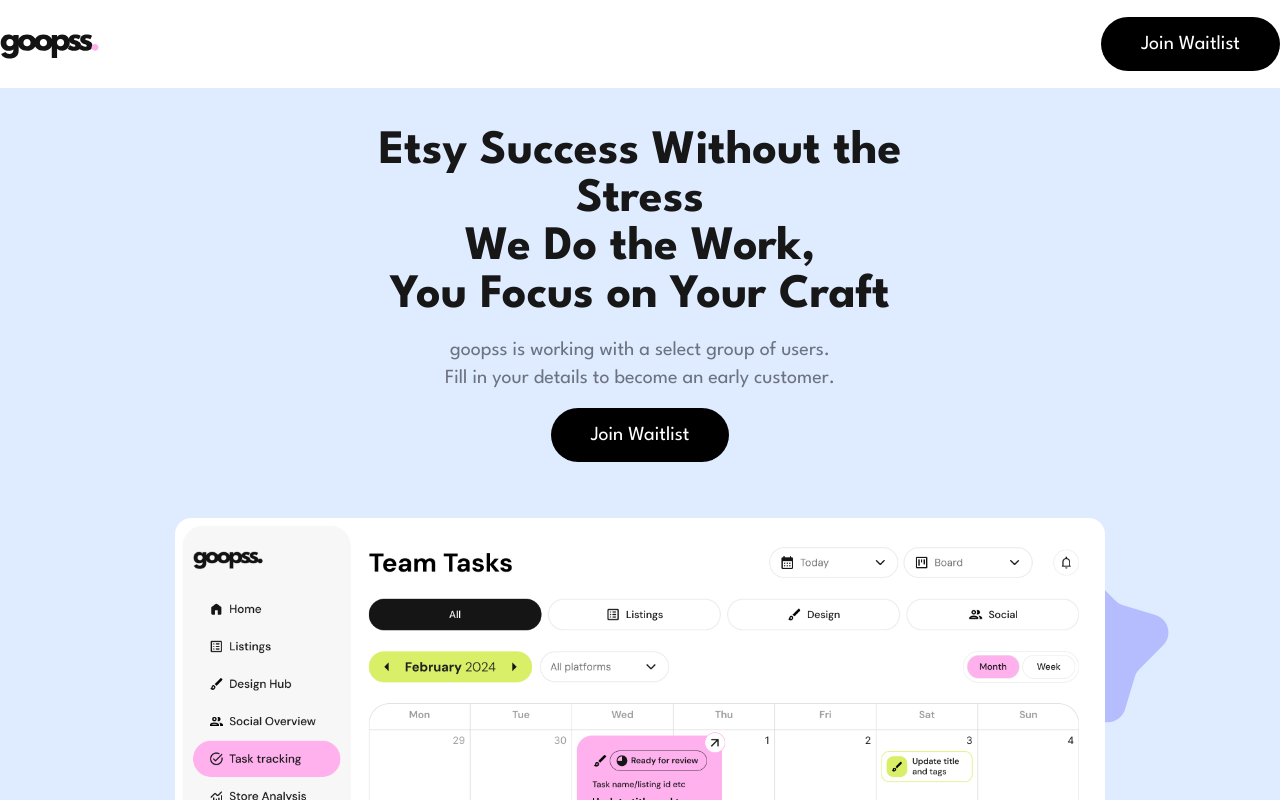
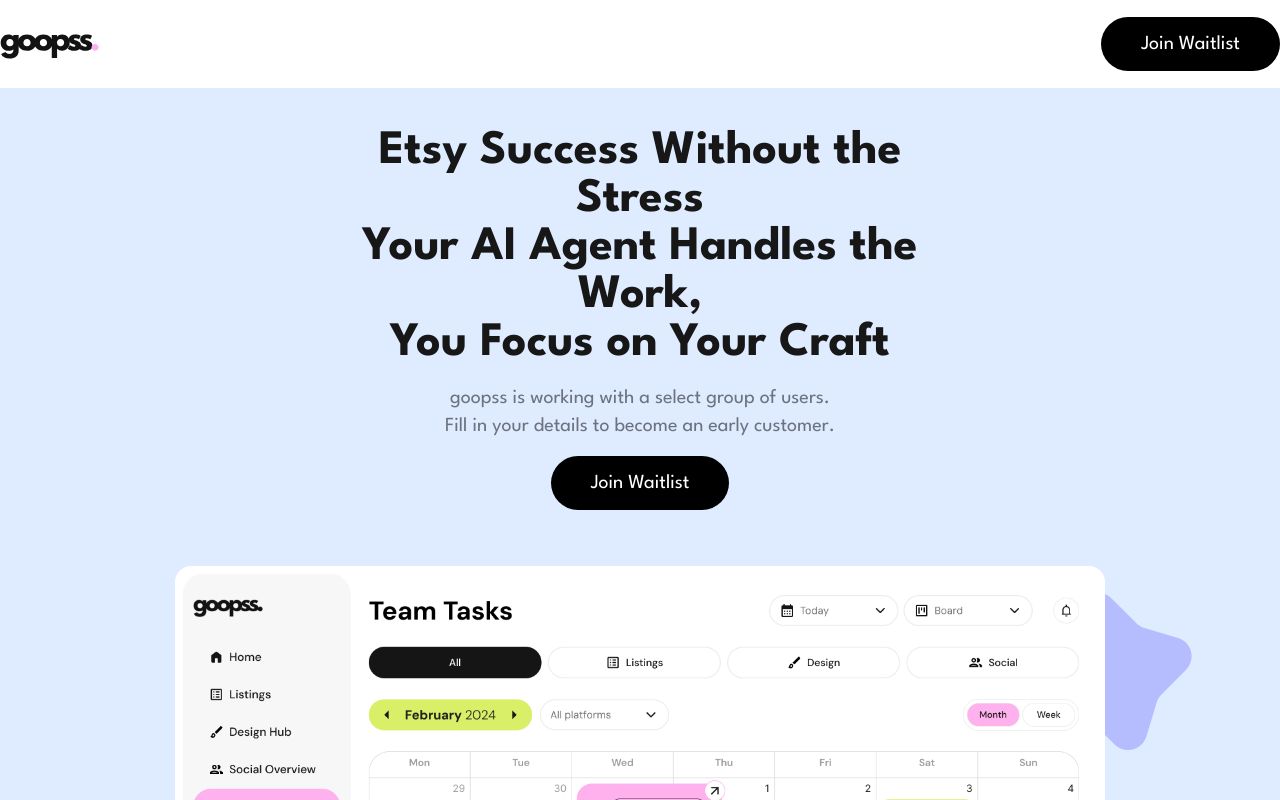
Before and after one commit to sheilagoopss/goopss-new, a Next.js app: page /new in a window 1280 px wide. Shown: the top 800 px of the page. Built offline with nearby package versions, Linux system fonts and the light colour scheme; no server answers.

Commit message:
updated hero text

```diff
--- a/src/app/new/page.tsx
+++ b/src/app/new/page.tsx
@@ -23,7 +23,7 @@
               <h1 className="md:text-5xl text-4xl font-bold">
               Etsy Success Without the Stress
                 <br />
-                We Do the Work,
+                Your AI Agent Handles the Work,
                 <br />
                 You Focus on Your Craft
               </h1>
```
